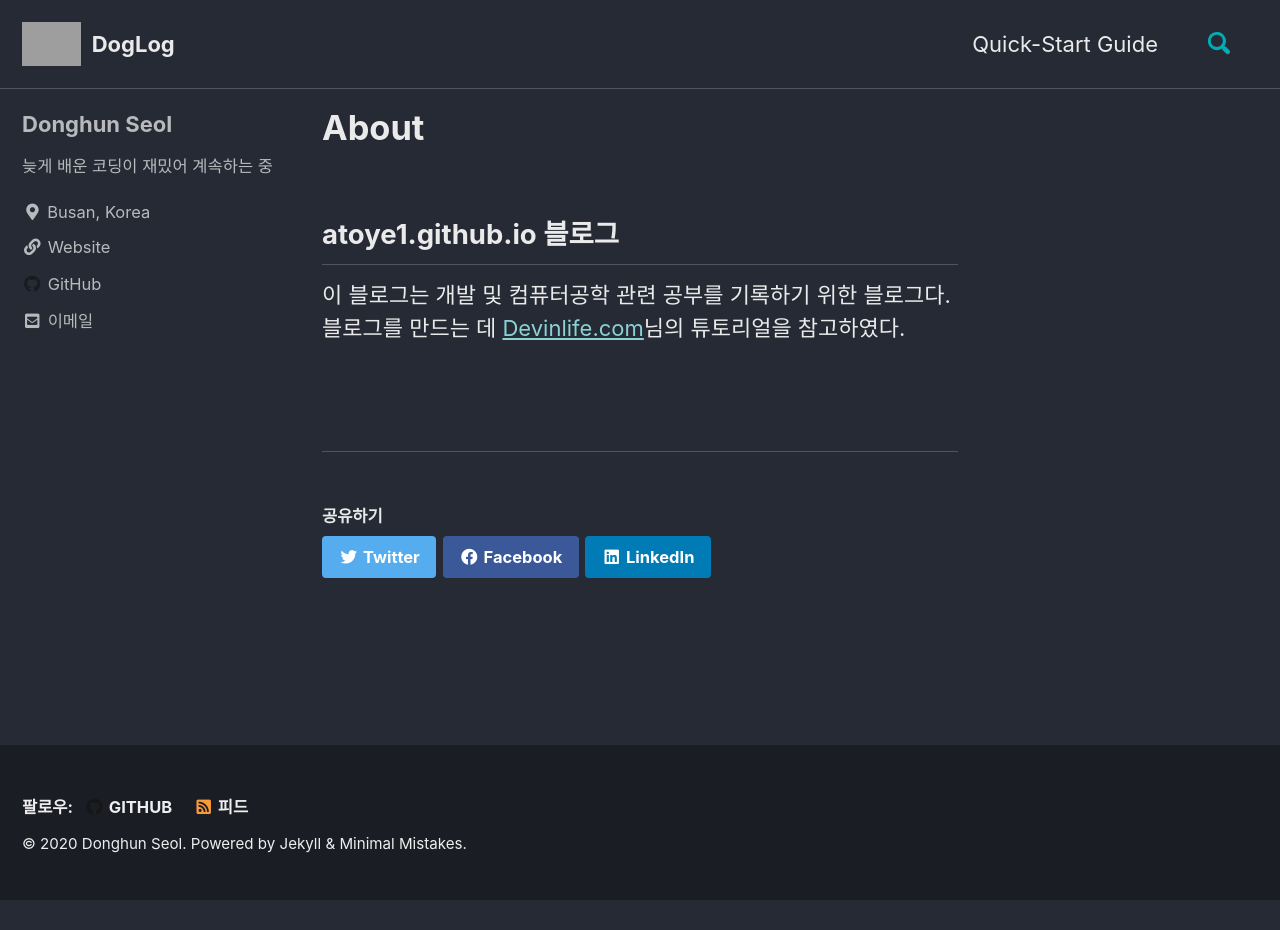
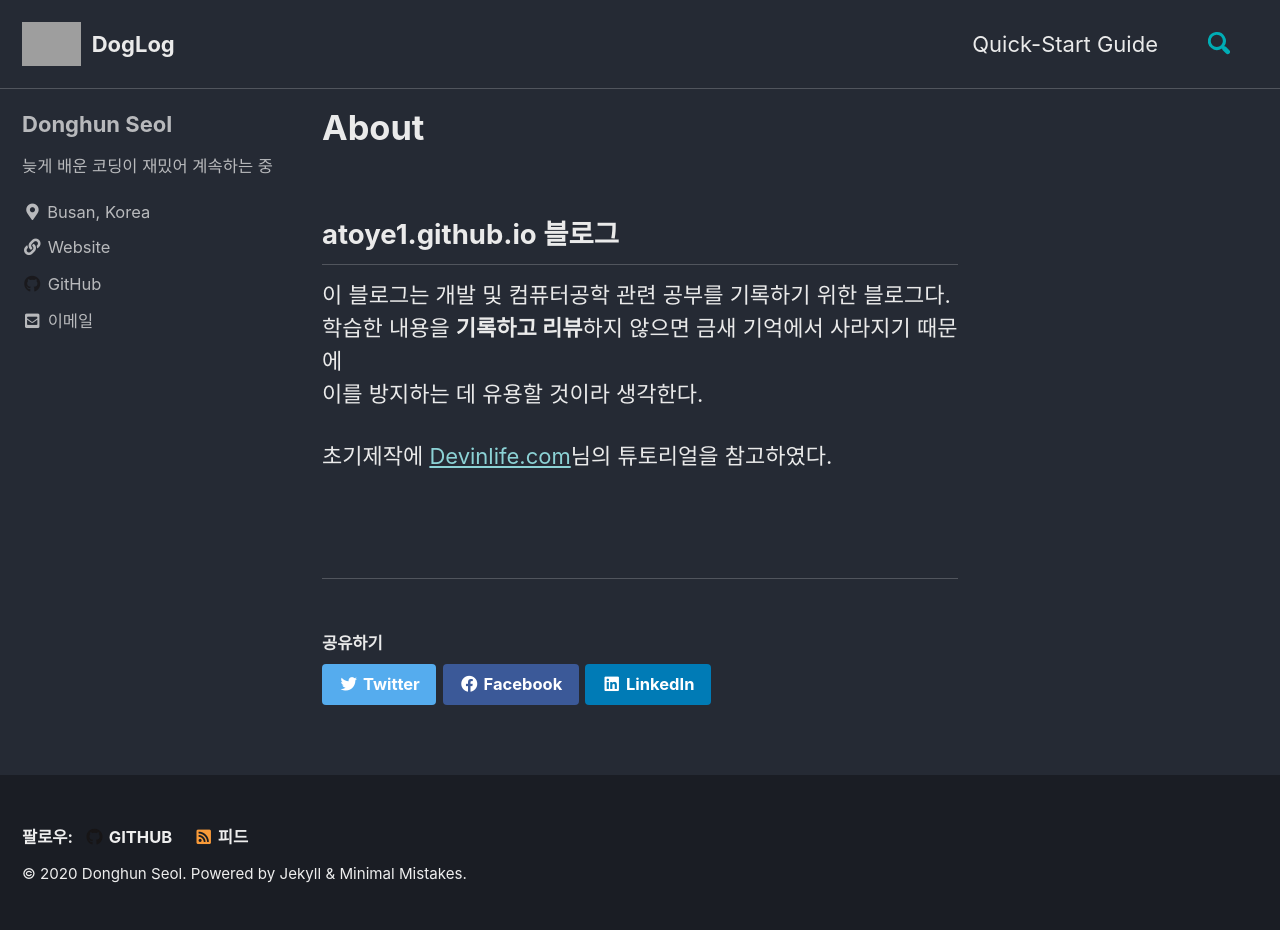
Before and after one commit to atoye1/atoye1.github.io, a Jekyll site: the page built from _pages/about.md, in a window 1280 px wide. Built offline with Jekyll 4.4.1, drawn with Linux system fonts in a browser that asks for light colours; cached includes are drawn as plain includes; comment, search, counter and statistics services are not loaded; before the commit the page ends 900 px from its top, so only the background shows below that; grey boxes are pictures that could not be loaded.

Commit message:
Update about.md

```diff
--- a/_pages/about.md
+++ b/_pages/about.md
@@ -7,4 +7,7 @@ layout: single
 ## atoye1.github.io 블로그
 
 이 블로그는 개발 및 컴퓨터공학 관련 공부를 기록하기 위한 블로그다.
-블로그를 만드는 데 [Devinlife.com](https://devinlife.com/)님의 튜토리얼을 참고하였다.
+학습한 내용을 **기록하고 리뷰**하지 않으면 금새 기억에서 사라지기 때문에
+이를 방지하는 데 유용할 것이라 생각한다.
+
+초기제작에 [Devinlife.com](https://devinlife.com/)님의 튜토리얼을 참고하였다.
```
